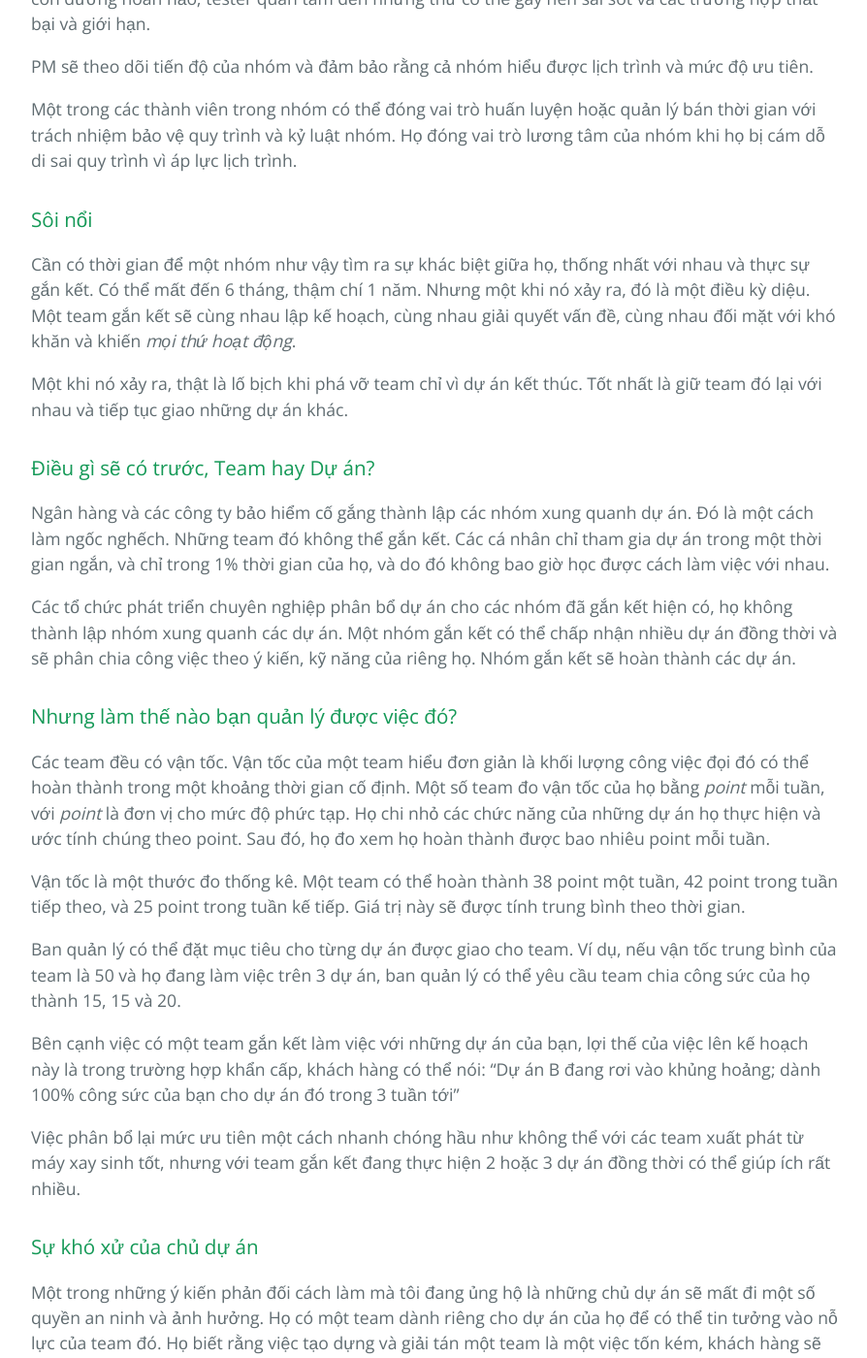
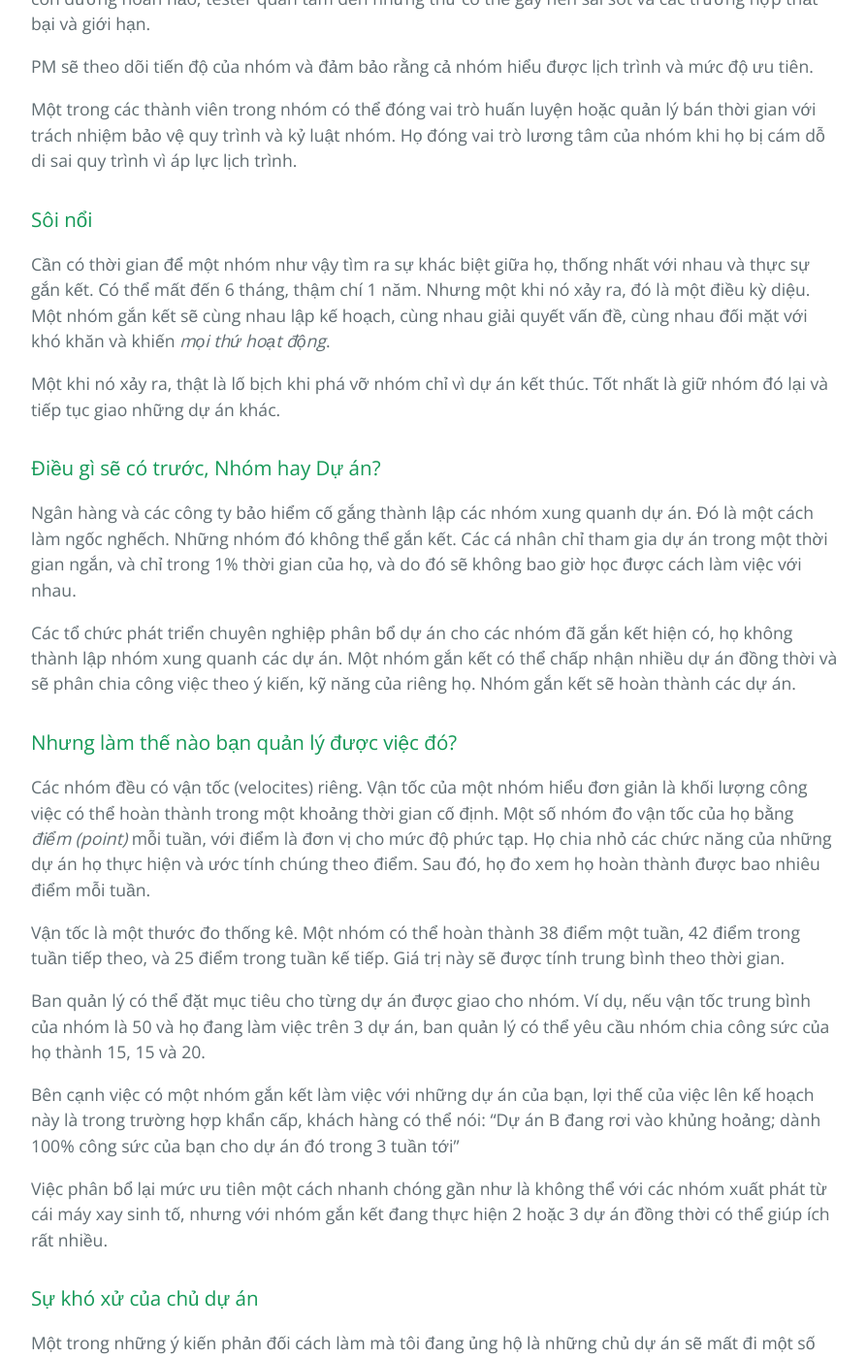
Before and after one commit to HaiBV/haibv.github.io, a Jekyll site: the page built from clean-coder/chapter-13-teams-and-projects.md, in a window 1280 px wide and 1400 px high, scrolled down 2072 px. Shown: the whole window at 97% size, without its empty margins (192-1086 px from the left). Built offline with Jekyll 4.4.1, drawn with Linux system fonts in a browser that asks for light colours; our own code applies the rules of GitHub Pages for plain Markdown files.

Commit message:
Book - The Clean Coder - Correction - C13

```diff
--- a/clean-coder/chapter-13-teams-and-projects.md
+++ b/clean-coder/chapter-13-teams-and-projects.md
@@ -38,27 +38,27 @@ Một trong các thành viên trong nhóm có thể đóng vai trò huấn luy
 
 ### Sôi nổi
 
-Cần có thời gian để một nhóm như vậy tìm ra sự khác biệt giữa họ, thống nhất với nhau và thực sự gắn kết. Có thể mất đến 6 tháng, thậm chí 1 năm. Nhưng một khi nó xảy ra, đó là một điều kỳ diệu. Một team gắn kết sẽ cùng nhau lập kế hoạch, cùng nhau giải quyết vấn đề, cùng nhau đối mặt với khó khăn và khiến _mọi thứ hoạt động_.
+Cần có thời gian để một nhóm như vậy tìm ra sự khác biệt giữa họ, thống nhất với nhau và thực sự gắn kết. Có thể mất đến 6 tháng, thậm chí 1 năm. Nhưng một khi nó xảy ra, đó là một điều kỳ diệu. Một nhóm gắn kết sẽ cùng nhau lập kế hoạch, cùng nhau giải quyết vấn đề, cùng nhau đối mặt với khó khăn và khiến _mọi thứ hoạt động_.
 
-Một khi nó xảy ra, thật là lố bịch khi phá vỡ team chỉ vì dự án kết thúc. Tốt nhất là giữ team đó lại với nhau và tiếp tục giao những dự án khác.
+Một khi nó xảy ra, thật là lố bịch khi phá vỡ nhóm chỉ vì dự án kết thúc. Tốt nhất là giữ nhóm đó lại và tiếp tục giao những dự án khác.
 
-### Điều gì sẽ có trước, Team hay Dự án?
+### Điều gì sẽ có trước, Nhóm hay Dự án?
 
-Ngân hàng và các công ty bảo hiểm cố gắng thành lập các nhóm xung quanh dự án. Đó là một cách làm ngốc nghếch. Những team đó không thể gắn kết. Các cá nhân chỉ tham gia dự án trong một thời gian ngắn, và chỉ trong 1% thời gian của họ, và do đó không bao giờ học được cách làm việc với nhau.
+Ngân hàng và các công ty bảo hiểm cố gắng thành lập các nhóm xung quanh dự án. Đó là một cách làm ngốc nghếch. Những nhóm đó không thể gắn kết. Các cá nhân chỉ tham gia dự án trong một thời gian ngắn, và chỉ trong 1% thời gian của họ, và do đó sẽ không bao giờ học được cách làm việc với nhau.
 
 Các tổ chức phát triển chuyên nghiệp phân bổ dự án cho các nhóm đã gắn kết hiện có, họ không thành lập nhóm xung quanh các dự án. Một nhóm gắn kết có thể chấp nhận nhiều dự án đồng thời và sẽ phân chia công việc theo ý kiến, kỹ năng của riêng họ. Nhóm gắn kết sẽ hoàn thành các dự án.
 
 ### Nhưng làm thế nào bạn quản lý được việc đó?
 
-Các team đều có vận tốc. Vận tốc của một team hiểu đơn giản là khối lượng công việc đọi đó có thể hoàn thành trong một khoảng thời gian cố định. Một số team đo vận tốc của họ bằng _point_ mỗi tuần, với _point_ là đơn vị cho mức độ phức tạp. Họ chi nhỏ các chức năng của những dự án họ thực hiện và ước tính chúng theo point. Sau đó, họ đo xem họ hoàn thành được bao nhiêu point mỗi tuần.
+Các nhóm đều có vận tốc (velocites) riêng. Vận tốc của một nhóm hiểu đơn giản là khối lượng công việc có thể hoàn thành trong một khoảng thời gian cố định. Một số nhóm đo vận tốc của họ bằng _điểm (point)_ mỗi tuần, với điểm là đơn vị cho mức độ phức tạp. Họ chia nhỏ các chức năng của những dự án họ thực hiện và ước tính chúng theo điểm. Sau đó, họ đo xem họ hoàn thành được bao nhiêu điểm mỗi tuần.
 
-Vận tốc là một thước đo thống kê. Một team có thể hoàn thành 38 point một tuần, 42 point trong tuần tiếp theo, và 25 point trong tuần kế tiếp. Giá trị này sẽ được tính trung bình theo thời gian.
+Vận tốc là một thước đo thống kê. Một nhóm có thể hoàn thành 38 điểm một tuần, 42 điểm trong tuần tiếp theo, và 25 điểm trong tuần kế tiếp. Giá trị này sẽ được tính trung bình theo thời gian.
 
-Ban quản lý có thể đặt mục tiêu cho từng dự án được giao cho team. Ví dụ, nếu vận tốc trung bình của team là 50 và họ đang làm việc trên 3 dự án, ban quản lý có thể yêu cầu team chia công sức của họ thành 15, 15 và 20.
+Ban quản lý có thể đặt mục tiêu cho từng dự án được giao cho nhóm. Ví dụ, nếu vận tốc trung bình của nhóm là 50 và họ đang làm việc trên 3 dự án, ban quản lý có thể yêu cầu nhóm chia công sức của họ thành 15, 15 và 20.
 
-Bên cạnh việc có một team gắn kết làm việc với những dự án của bạn, lợi thế của việc lên kế hoạch này là trong trường hợp khẩn cấp, khách hàng có thể nói: "Dự án B đang rơi vào khủng hoảng; dành 100% công sức của bạn cho dự án đó trong 3 tuần tới"
+Bên cạnh việc có một nhóm gắn kết làm việc với những dự án của bạn, lợi thế của việc lên kế hoạch này là trong trường hợp khẩn cấp, khách hàng có thể nói: "Dự án B đang rơi vào khủng hoảng; dành 100% công sức của bạn cho dự án đó trong 3 tuần tới"
 
-Việc phân bổ lại mức ưu tiên một cách nhanh chóng hầu như không thể với các team xuất phát từ máy xay sinh tốt, nhưng với team gắn kết đang thực hiện 2 hoặc 3 dự án đồng thời có thể giúp ích rất nhiều.
+Việc phân bổ lại mức ưu tiên một cách nhanh chóng gần như là không thể với các nhóm xuất phát từ cái máy xay sinh tố, nhưng với nhóm gắn kết đang thực hiện 2 hoặc 3 dự án đồng thời có thể giúp ích rất nhiều.
 
 ### Sự khó xử của chủ dự án
 
```
